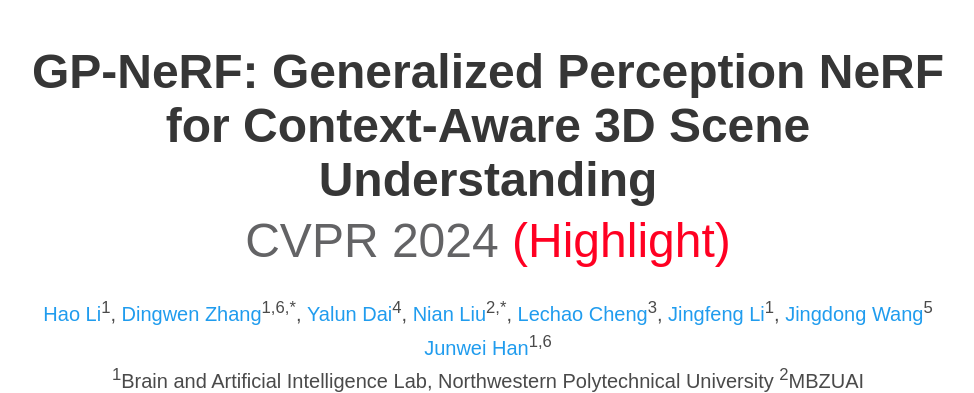
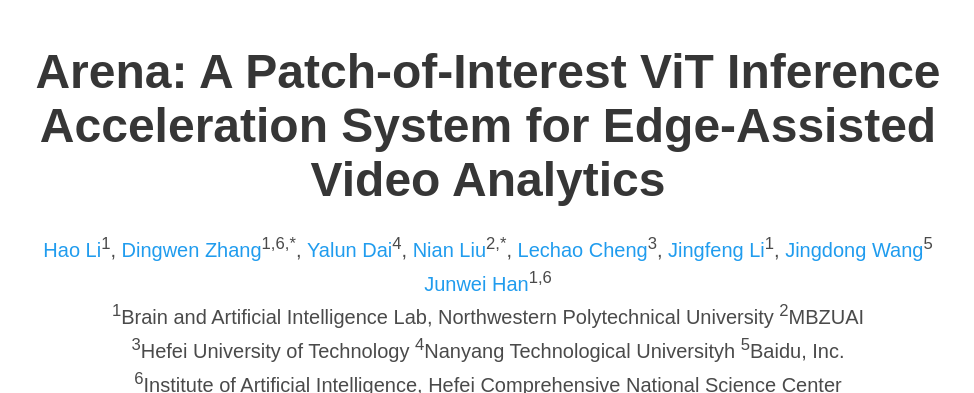
Before and after one commit to Couteaux123/Couteaux123.github.io, a plain HTML site: page index.html in a window 1280 px wide. Shown: the part 55-448 px from the top of the page, without its empty margins (152-1126 px from the left). Drawn offline with nearby package versions, Linux system fonts and the light colour scheme; some icons are missing; a web font is replaced by a local one.

Commit message:
Update index.html

```diff
--- a/index.html
+++ b/index.html
@@ -99,8 +99,8 @@
     <div class="container is-max-desktop">
       <div class="columns is-centered">
         <div class="column has-text-centered">
-          <h1 class="title is-1 publication-title">GP-NeRF: Generalized Perception NeRF for Context-Aware 3D Scene Understanding</h1>
-          <h1 class="subtitle is-1 publication-title"><span class="gray-text">CVPR 2024</span>  <span class="red-text">(Highlight)</span></h1>
+          <h1 class="title is-1 publication-title">Arena: A Patch-of-Interest ViT Inference Acceleration System for Edge-Assisted Video Analytics</h1>
+          <!-- <h1 class="subtitle is-1 publication-title"><span class="gray-text">CVPR 2024</span>  <span class="red-text">(Highlight)</span></h1> -->
           <div class="is-size-5 publication-authors">
             <span class="author-block">
               <a href="https://lifuguan.github.io">Hao Li</a><sup>1</sup>,</span>
```
